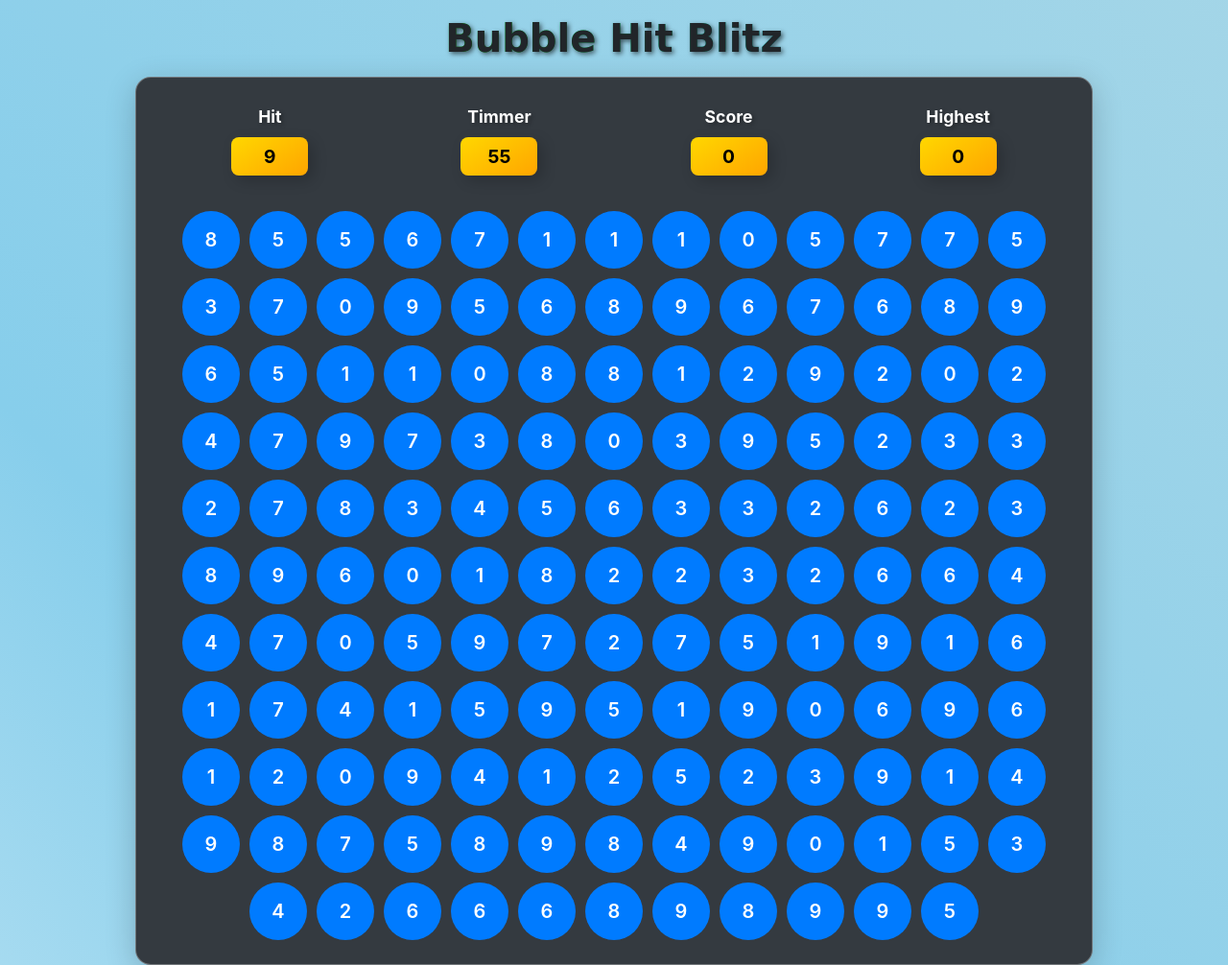
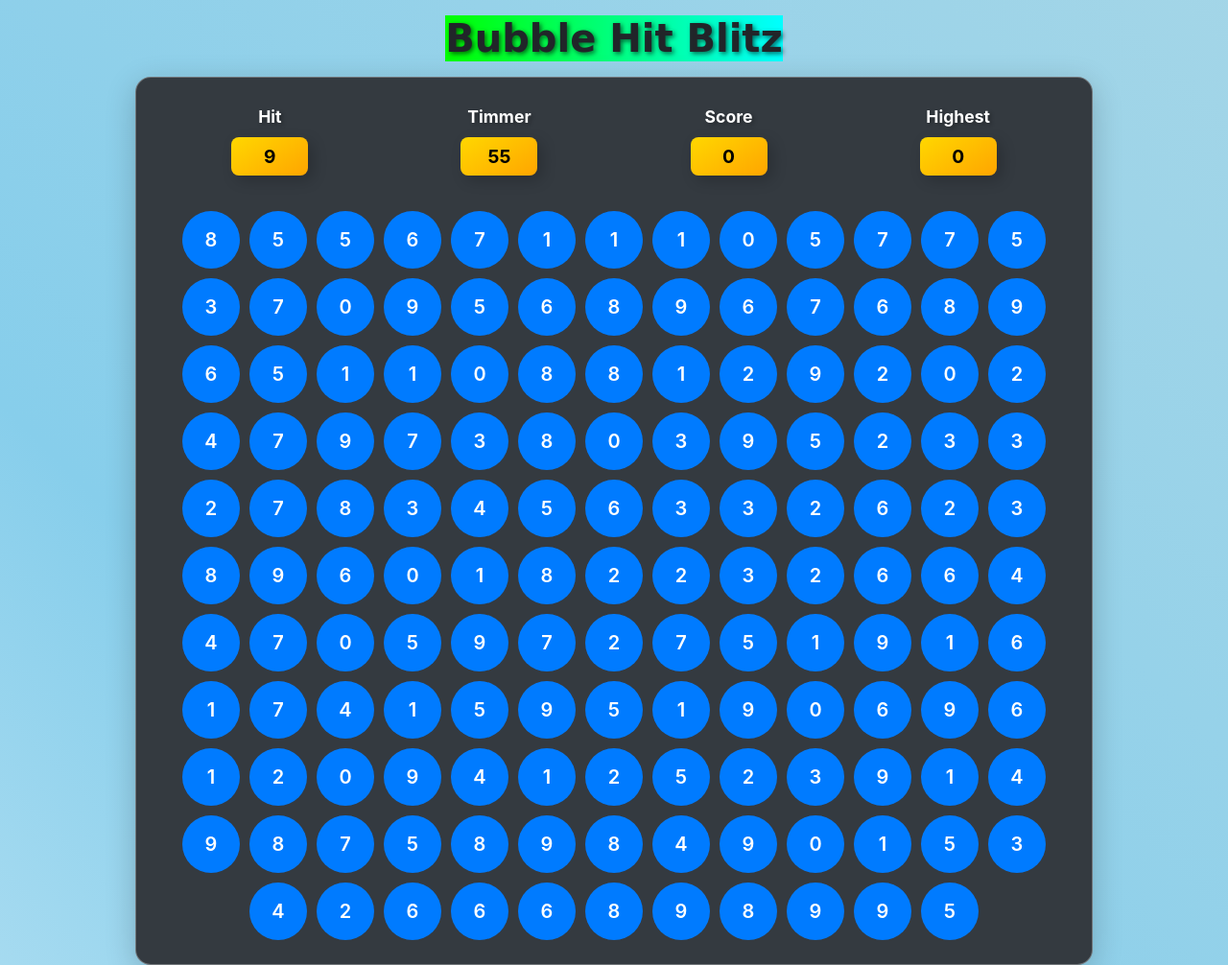
Before and after one commit to Manojkumar2806/Bubble-hit-challenge, a plain HTML site: page index.html in a window 1280 px wide. Shown: the top 1006 px of the page at 96% size. Drawn offline with nearby package versions, Linux system fonts and the light colour scheme.

Commit message:
Bubblegame

```diff
--- a/style.css
+++ b/style.css
@@ -200,8 +200,6 @@
 
 h1 {
     background: linear-gradient(to right, #00FF00, #00FFFF);
-    -webkit-background-clip: text;
-
     font-family: 'Press Start 2P', cursive;
     font-size: 40px;
     text-shadow: 2px 2px 5px rgba(0, 0, 0, 0.6);
```
